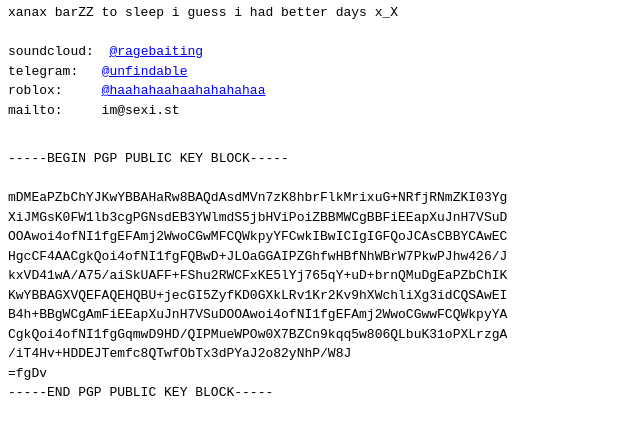
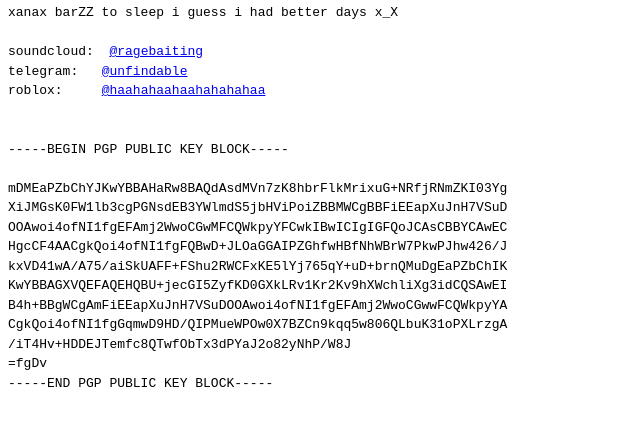
Before and after one commit to ragebaiting/yea, a plain HTML site: page index.html in a window 1280 px wide. Shown: the whole page, without its empty margins (0-640 px from the left). Drawn offline with Linux system fonts and the light colour scheme.

Commit message:
Remove email address from index.html
Removed email address from the contact section.

```diff
--- a/index.html
+++ b/index.html
@@ -15,7 +15,6 @@
 soundcloud:  <a href="https://soundcloud.com/ragebaiting" target="_blank" rel="noopener noreferrer">@ragebaiting</a><br>
 telegram:   <a href="https://t.me/unfindable" target="_blank" rel="noopener noreferrer">@unfindable</a><br>
 roblox:     <a href="https://www.roblox.com/users/8756713122/profile" target="_blank" rel="noopener noreferrer">@haahahaahaahahahahaa</a><br>
-mailto:     im@sexi.st
 <br><br><br>
 -----BEGIN PGP PUBLIC KEY BLOCK-----<br>
 <br>
```
